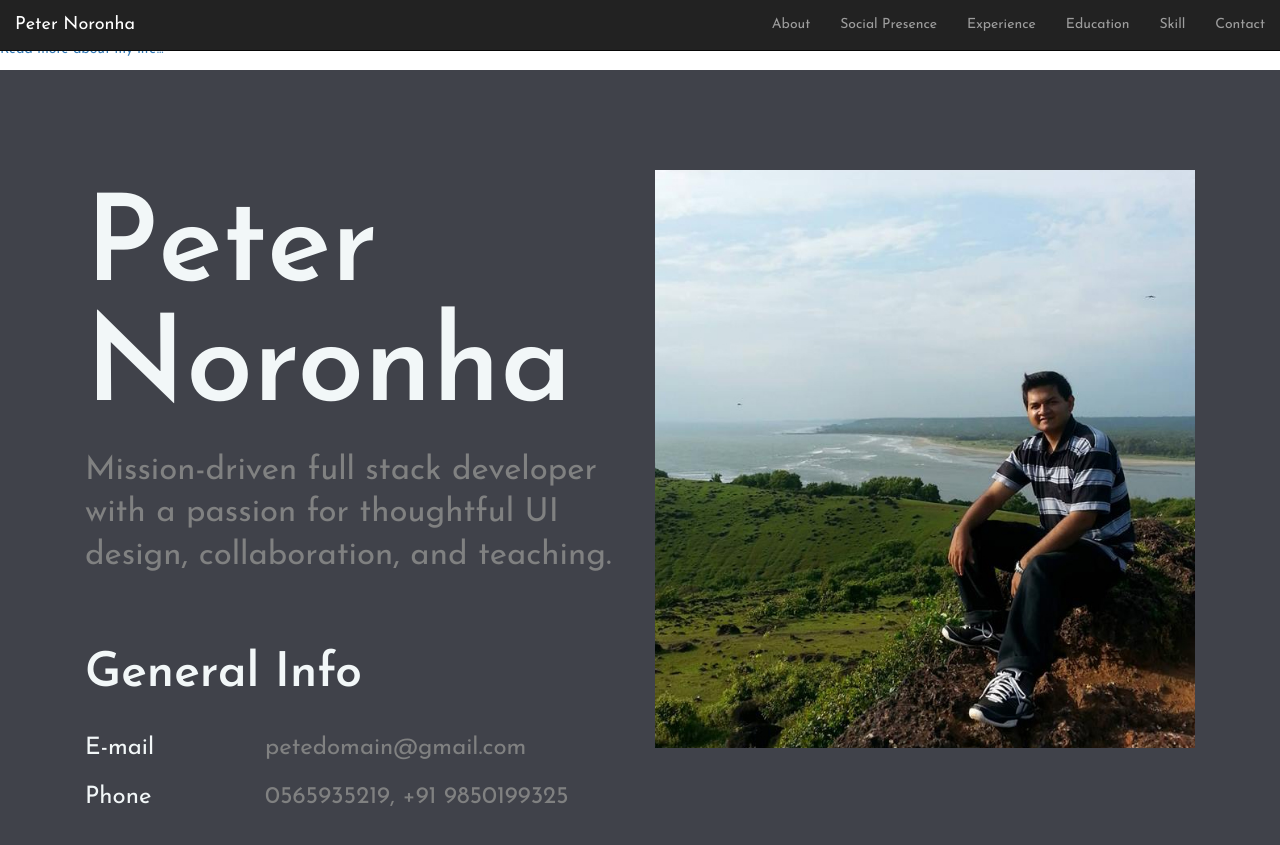
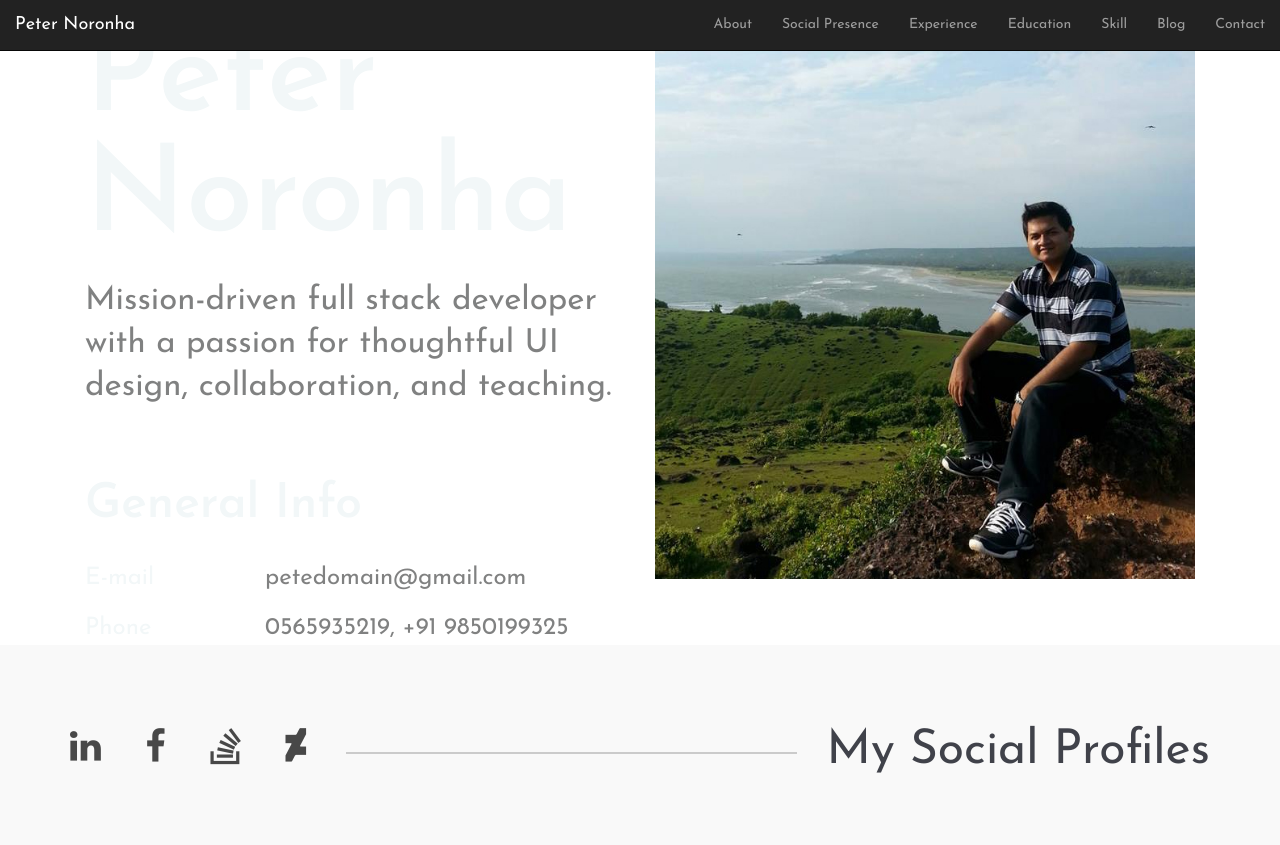
Before and after one commit to petegitspace/petegitspace.github.io, a Jekyll site: the page built from index.html, in a window 1280 px wide and 900 px high. Shown: the top 845 px of the window. Built offline with Jekyll 4.4.1, drawn with Linux system fonts in a browser that asks for light colours.

Commit message:
css changes to Jekyll structure

```diff
--- a/_layouts/default.html
+++ b/_layouts/default.html
@@ -75,6 +75,7 @@
 			<li><a href="#experience">Experience</a></li>
 			<li><a href="#education">Education</a></li>
 			<li><a href="#skills">Skill</a></li>
+			<li><a href="/blog">Blog</a></li>
 			<li><a href="#contact">Contact</a></li>
 		  </ul>
 		</div>
--- a/blog/index.html
+++ b/blog/index.html
@@ -2,6 +2,8 @@
 layout: default
 title: Peter Noronha Blog
 ---
+
+<div class="container">
 	<h1>{{ page.title }}</h1>
 	<ul class="posts">
 
@@ -9,3 +11,5 @@
 	    <li><span>{{ post.date | date_to_string }}</span> » <a href="{{ post.url }}" title="{{ post.title }}">{{ post.title }}</a></li>
 	  {% endfor %}
 	</ul>
+
+</div>
--- a/index.html
+++ b/index.html
@@ -2,13 +2,12 @@
 layout: default
 title: Peter Noronha
 ---
-<div class="blurb">
+<!-- <div class="blurb">
 	<h1>Hi there, I'm Peter Noronha</h1>
 	<a href="/about">Read more about my life...</a></p>
 </div><!-- /.blurb -->
 
 	<!-- Hero section start -->
-	<section class="hero-section spad" id="about">
 		<div class="container">
 			<!-- <div class="row"> -->
 				<div class="col-xl-10 offset-xl-1">
@@ -35,7 +34,6 @@
 				</div>
 			<!-- </div> -->
 		</div>
-	</section>
 	<!-- Hero section end -->
 
 	<!-- Social links section start -->
```
Also changed, not shown: _layouts/post.html (+6 -5 lines), _posts/2020-12-31-peter-noronha-site-launched.md (line endings or trailing spaces).
